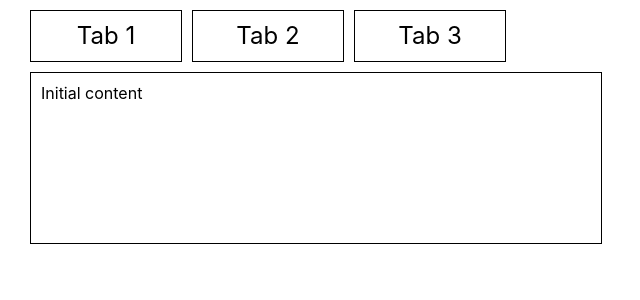
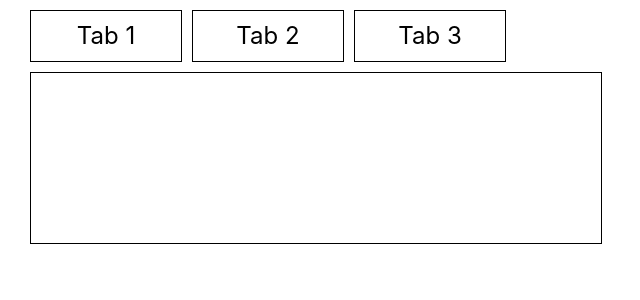
Before and after one commit to evelynyhkim/MERN, a React (Create React App) app in the folder React/my-app/: page / in a window 1280 px wide. Shown: the top 300 px of the page, without its empty margins (0-640 px from the left). Built offline with nearby package versions, Linux system fonts and the light colour scheme.

Commit message:
Tabs assignment completed

```diff
--- a/React/my-app/src/App.js
+++ b/React/my-app/src/App.js
@@ -3,16 +3,17 @@ import React, {useState} from "react"
 import Tabs from "./components/Tabs"
 
 function App() {
-	const tabs = [
+	const tabList = [
 		{label: "Tab 1", content: "Tab 1 content"},
 		{label: "Tab 2", content: "Tab 2 content"},
 		{label: "Tab 3", content: "Tab 3 content"},
 	]
+	const [tabs, setTabs] = useState(tabList)
 	return (
 		<div className="App">
-			<Tabs tabs={tabs} />
+			<Tabs tabs={tabs} setTabs={setTabs} />
 		</div>
-	) //<Tabs tabs={tabs} setCurrentTab={setCurrentTab} />
+	)
 }
 
 export default App
--- a/React/my-app/src/components/Tabs.js
+++ b/React/my-app/src/components/Tabs.js
@@ -1,6 +1,6 @@
 import React, {useState} from "react"
 
-function Tabs({tabs}) {
+function Tabs({tabs, setTabs}) {
 	const tabStyle = {
 		width: "150px",
 		height: "50px",
@@ -16,17 +16,19 @@ function Tabs({tabs}) {
 		height: "150px",
 		border: "black 1px solid",
 		padding: "10px",
+		fontSize: "1.2em",
 	}
 
-	const [currentTab, setCurrentTab] = useState({label: "Initial tab", content: "Initial content"})
-	async function handleTabClick(e, tab) {
-		//console.log(tab.label, tab.content)
-		console.log(tab.label)
-		const obj = {label: tab.label, content: tab.content}
-		await setCurrentTab(obj)
-		//e.target.style.color = "red"
-		await console.log(currentTab)
-		document.getElementsByName(currentTab.label)
+	const [currentTab, setCurrentTab] = useState({label: "", content: ""})
+	function handleTabClick(e, tab) {
+		setCurrentTab(tab)
+		e.target.style.color = "white"
+		e.target.style.backgroundColor = "black"
+		//console.log(currentTab.label)
+		if (currentTab.label) {
+			document.getElementsByName(currentTab.label)[0].style.color = "black"
+			document.getElementsByName(currentTab.label)[0].style.backgroundColor = "white"
+		}
 	}
 	return (
 		<>
```
